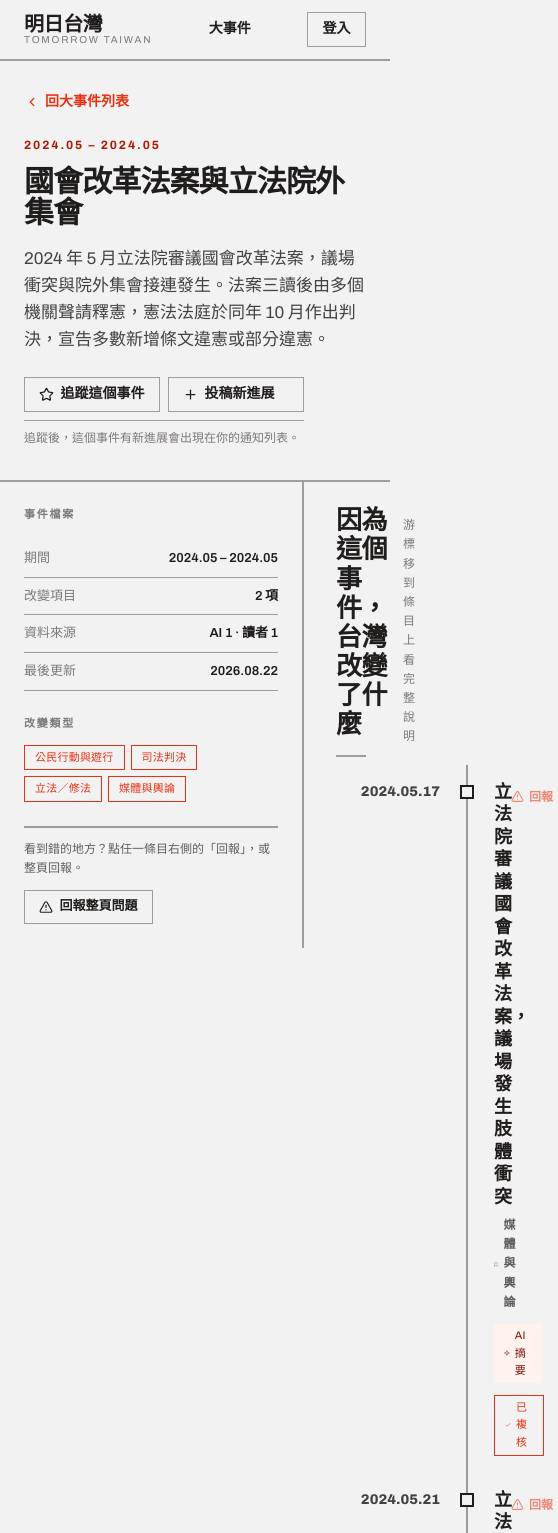
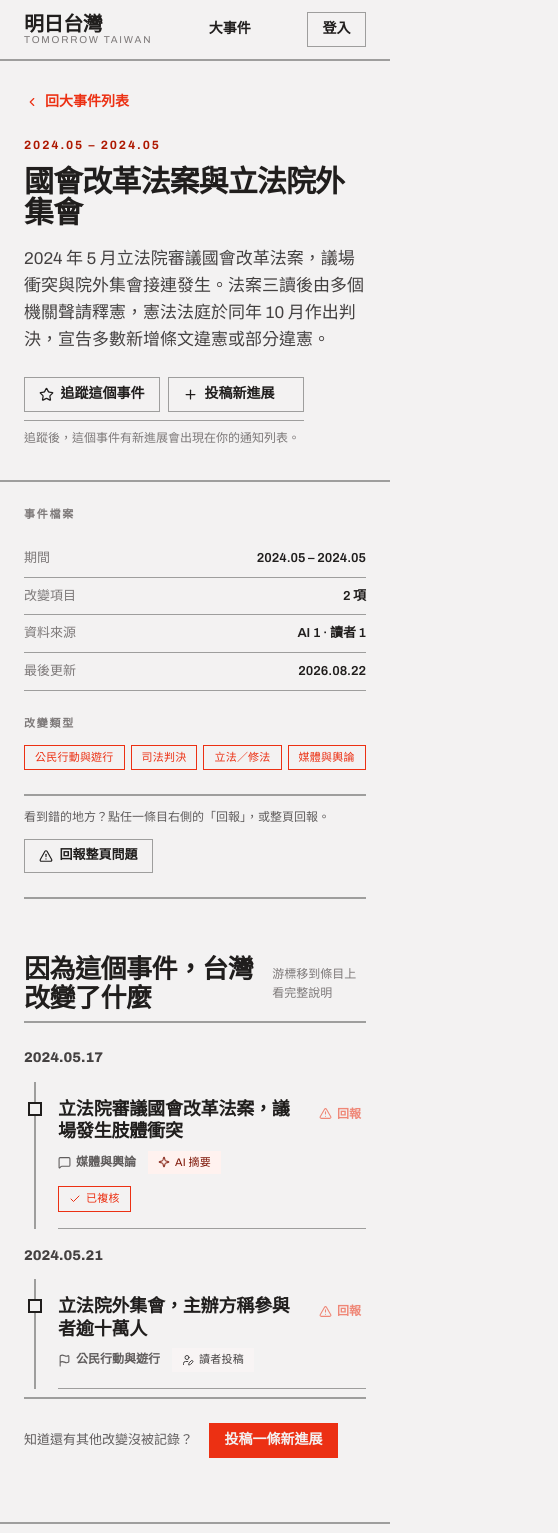
Before and after one commit to danielyc0304/tomorrow-taiwan, a Next.js app: page /event/1 in a window 390 px wide. Shown: the top 1533 px of the page, 558 px wide, since content can reach past the window. Built offline with nearby package versions, Linux system fonts and the light colour scheme.

Commit message:
feat(rwd): add responsive design
Refs: TT-23

```diff
--- a/app/event/[id]/page.tsx
+++ b/app/event/[id]/page.tsx
@@ -75,7 +75,7 @@ export default function Event() {
         description={data.description}
       />
       <div className="border-t-2 border-t-divider">
-        <div className="mx-auto my-0 grid max-w-7xl grid-cols-[280px_minmax(0,1fr)] gap-8 px-6 pt-0 pb-8">
+        <div className="mx-auto my-0 grid max-w-7xl grid-cols-1 gap-8 px-6 pt-0 pb-8 xl:grid-cols-[280px_minmax(0,1fr)]">
           <Sidebar
             tags={data.tags}
             startDate={startDate}
--- a/components/event/change/date.tsx
+++ b/components/event/change/date.tsx
@@ -6,7 +6,7 @@ interface DateProps {
 
 export default function Date({ date }: DateProps) {
   return (
-    <div className="col-auto px-0 py-4 text-right font-heading text-sm leading-1.6 font-extrabold text-neutral-800 tabular-nums">
+    <div className="col-span-full px-0 pt-4 pb-0 text-left font-heading text-sm leading-1.6 font-extrabold text-neutral-800 tabular-nums md:col-auto md:px-0 md:py-4 md:text-right">
       {formatDate(date)}
     </div>
   );
--- a/components/event/change/item.tsx
+++ b/components/event/change/item.tsx
@@ -31,7 +31,7 @@ export default function Item({
 
   return (
     <div
-      className={`grid cursor-pointer grid-cols-[104px_22px_minmax(0,1fr)] gap-4 hover:bg-neutral-100 ${isOpen || isClicked ? "bg-neutral-100" : "bg-transparent"}`}
+      className={`grid cursor-pointer grid-cols-[22px_minmax(0,1fr)] gap-3 hover:bg-neutral-100 md:grid-cols-[104px_22px_minmax(0,1fr)] md:gap-4 ${isOpen || isClicked ? "bg-neutral-100" : "bg-transparent"}`}
       onMouseEnter={() => setIsOpen(true)}
       onMouseLeave={() => setIsOpen(false)}
       onClick={() => setIsClicked(!isClicked)}
--- a/components/event/sidebar/sidebar.tsx
+++ b/components/event/sidebar/sidebar.tsx
@@ -18,7 +18,7 @@ export default function Sidebar({
   lastUpdatedAt,
 }: SidebarProps) {
   return (
-    <aside className="sticky top-19.5 self-start border-r-2 border-r-divider py-6 pr-6 pl-0">
+    <aside className="static top-19.5 self-start border-b-2 border-b-divider px-0 py-6 xl:sticky xl:border-r-2 xl:border-b-0 xl:border-r-divider xl:border-b-current xl:pr-6 xl:pl-0">
       <Details
         startDate={startDate}
         endDate={endDate}
```
